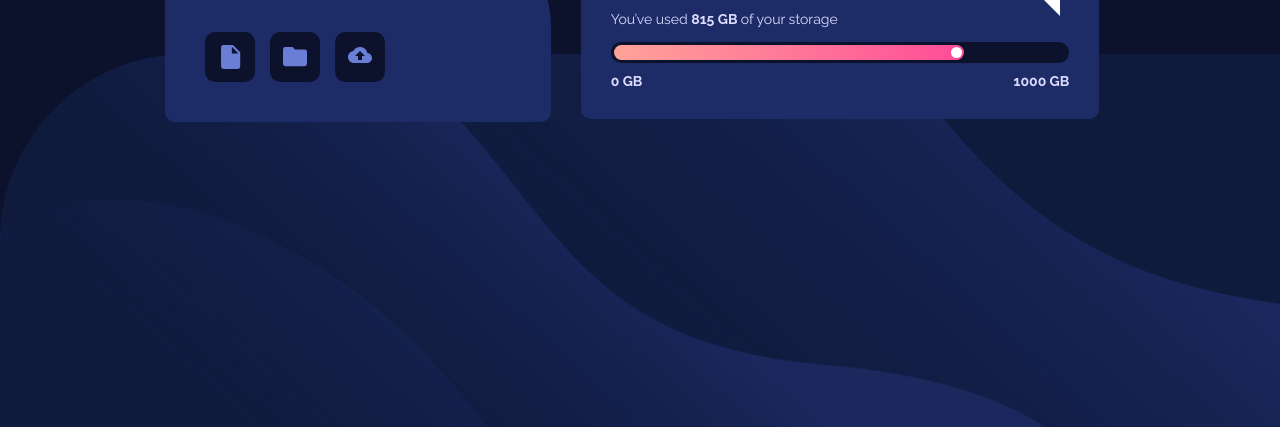
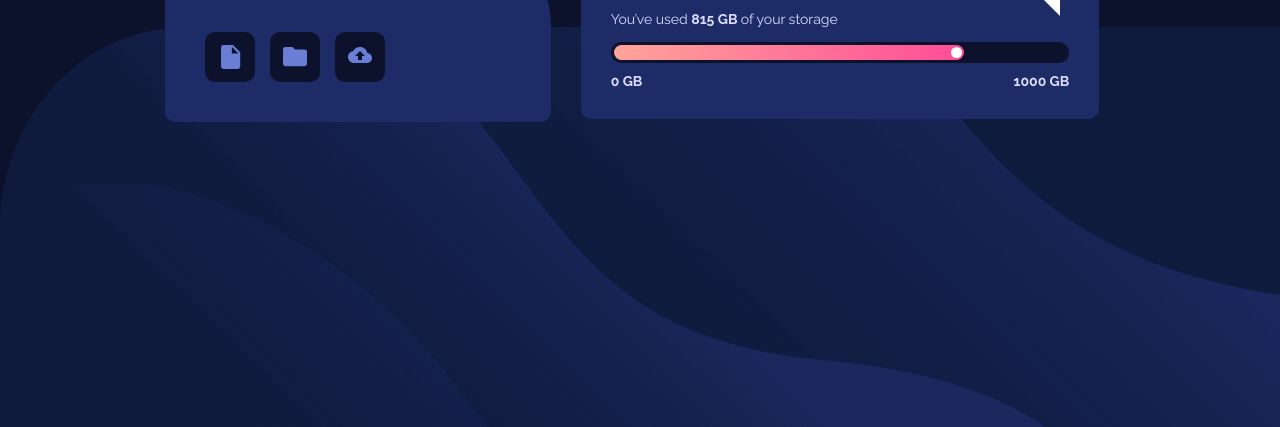
Before and after one commit to SuperJulia2024/frontendmentor-Fylo-data-storage-component, a plain HTML site: page index.html in a window 1280 px wide. Shown: the part 373-800 px from the top of the page. Drawn offline with Linux system fonts and the light colour scheme.

Commit message:
background updated

```diff
--- a/styles/styles.scss
+++ b/styles/styles.scss
@@ -30,8 +30,9 @@ body {
   justify-content: center;
   align-items: center;
   background-image: url(../images/bg-mobile.png);
-  background-size: 100%;
-
+  background-color: $very-dark-blue;
+  background-size: cover;
+  background-repeat: no-repeat;
 }
 
 .container {
@@ -168,9 +169,8 @@ body {
 @media (min-width: 960px) {
   body {
     background-image: url(../images/bg-desktop.png);
-    background-color: $very-dark-blue;
     background-position: top 100% left 0%;
-    background-repeat: no-repeat;
+    background-size: 100% 50%;
     height: 100vh;
     align-items: center;
     margin-left: 250px;
```
Also changed, not shown: styles/styles.css, 1 other file.
